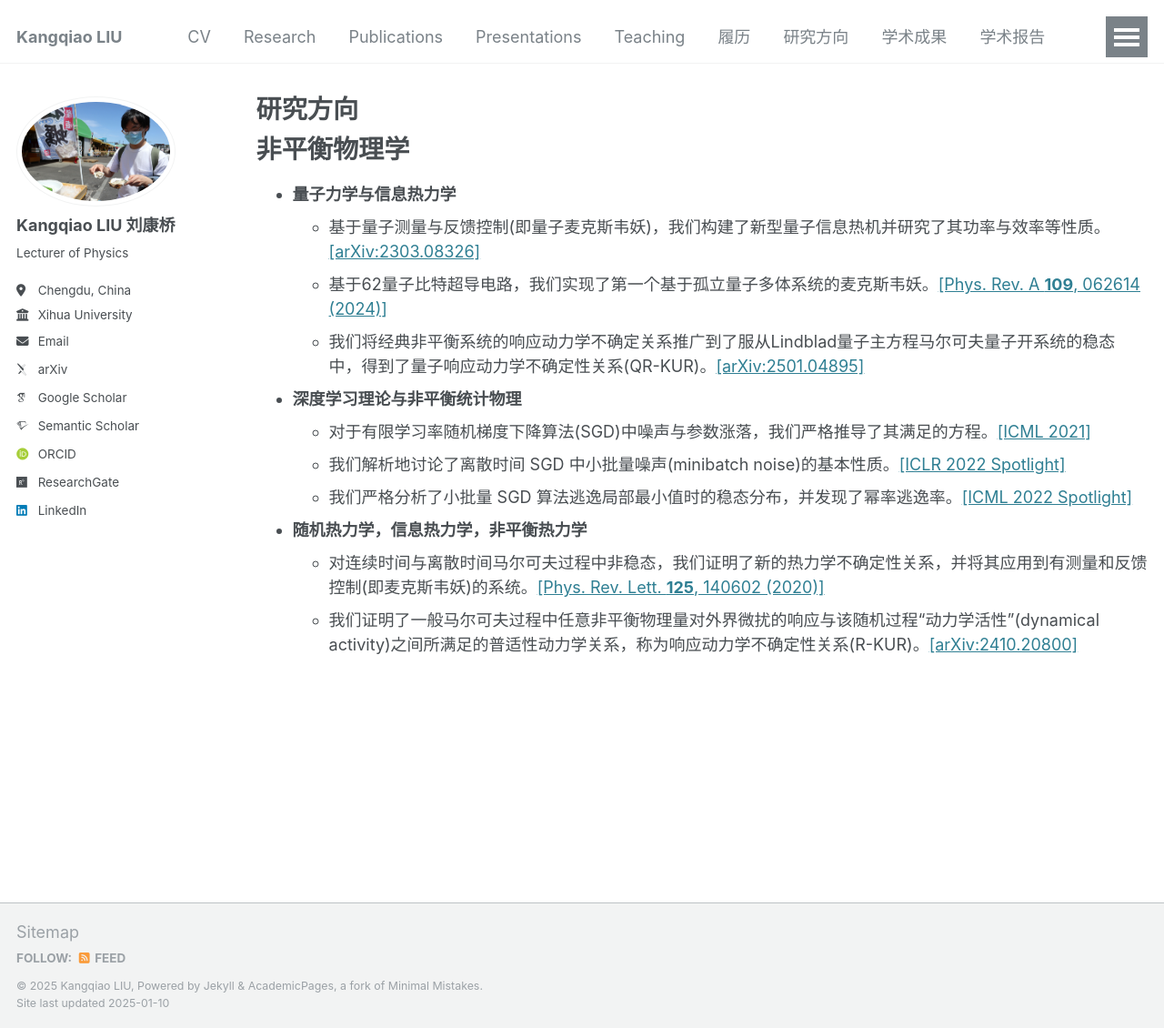
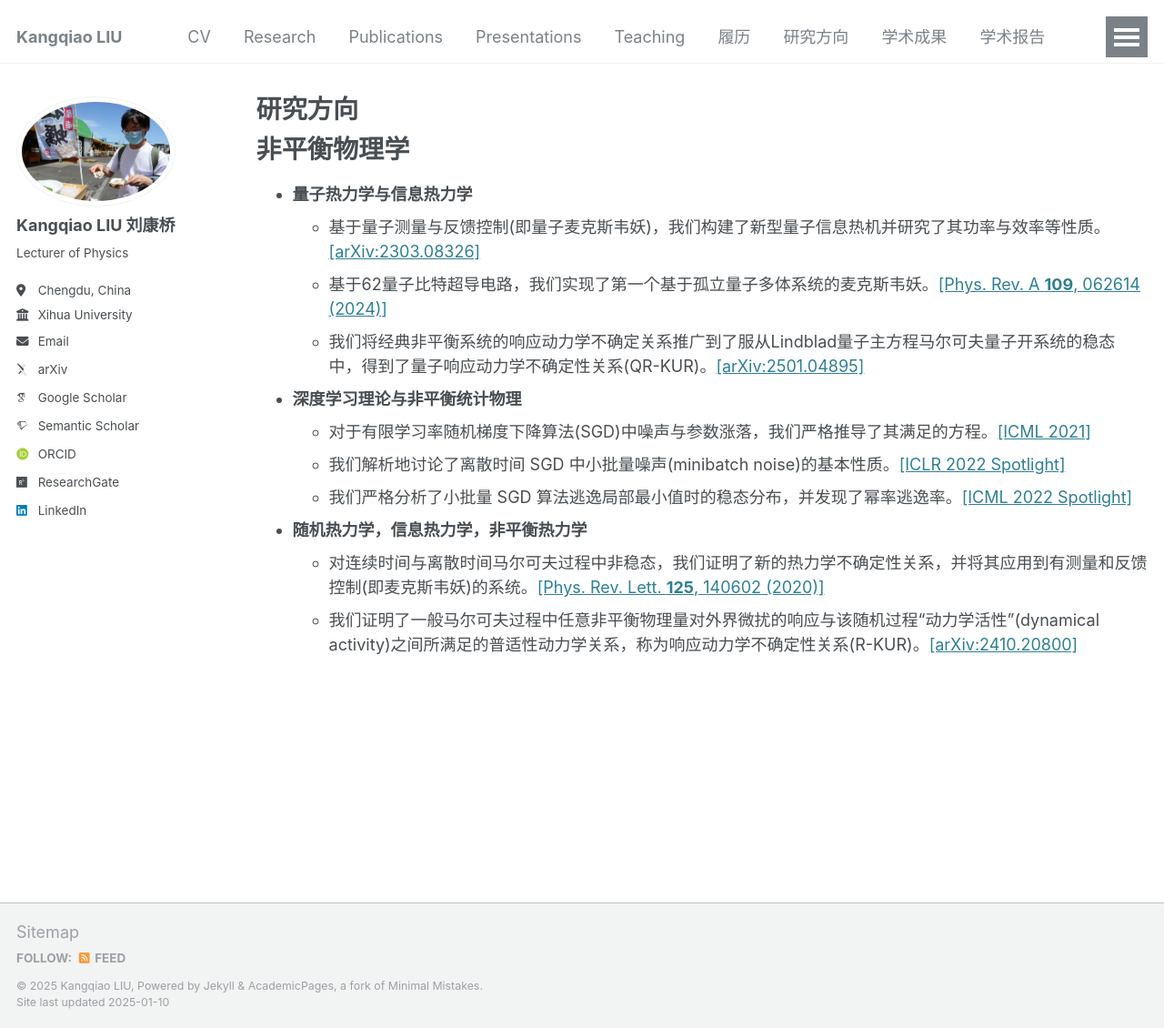
Before and after one commit to KangqiaoLiu/KangqiaoLiu.github.io, a Jekyll site: the page built from _pages/research_zh.md, in a window 1280 px wide and 1130 px high. Shown: the whole window at 91% size. Built offline with Jekyll 4.4.1, drawn with Linux system fonts in a browser that asks for light colours; some web fonts are replaced.

Commit message:
Update research_zh.md

```diff
--- a/_pages/research_zh.md
+++ b/_pages/research_zh.md
@@ -10,7 +10,7 @@ redirect_from:
 {% include base_path %}
 # 非平衡物理学
 
-* **量子力学与信息热力学**
+* **量子热力学与信息热力学**
   * 基于量子测量与反馈控制(即量子麦克斯韦妖)，我们构建了新型量子信息热机并研究了其功率与效率等性质。[[arXiv:2303.08326]](https://arxiv.org/abs/2303.08326)
   * 基于62量子比特超导电路，我们实现了第一个基于孤立量子多体系统的麦克斯韦妖。[[Phys. Rev. A **109**, 062614 (2024)]](https://journals.aps.org/pra/abstract/10.1103/PhysRevA.109.062614)
   * 我们将经典非平衡系统的响应动力学不确定关系推广到了服从Lindblad量子主方程马尔可夫量子开系统的稳态中，得到了量子响应动力学不确定性关系(QR-KUR)。[[arXiv:2501.04895]](https://arxiv.org/abs/2501.04895)
```
